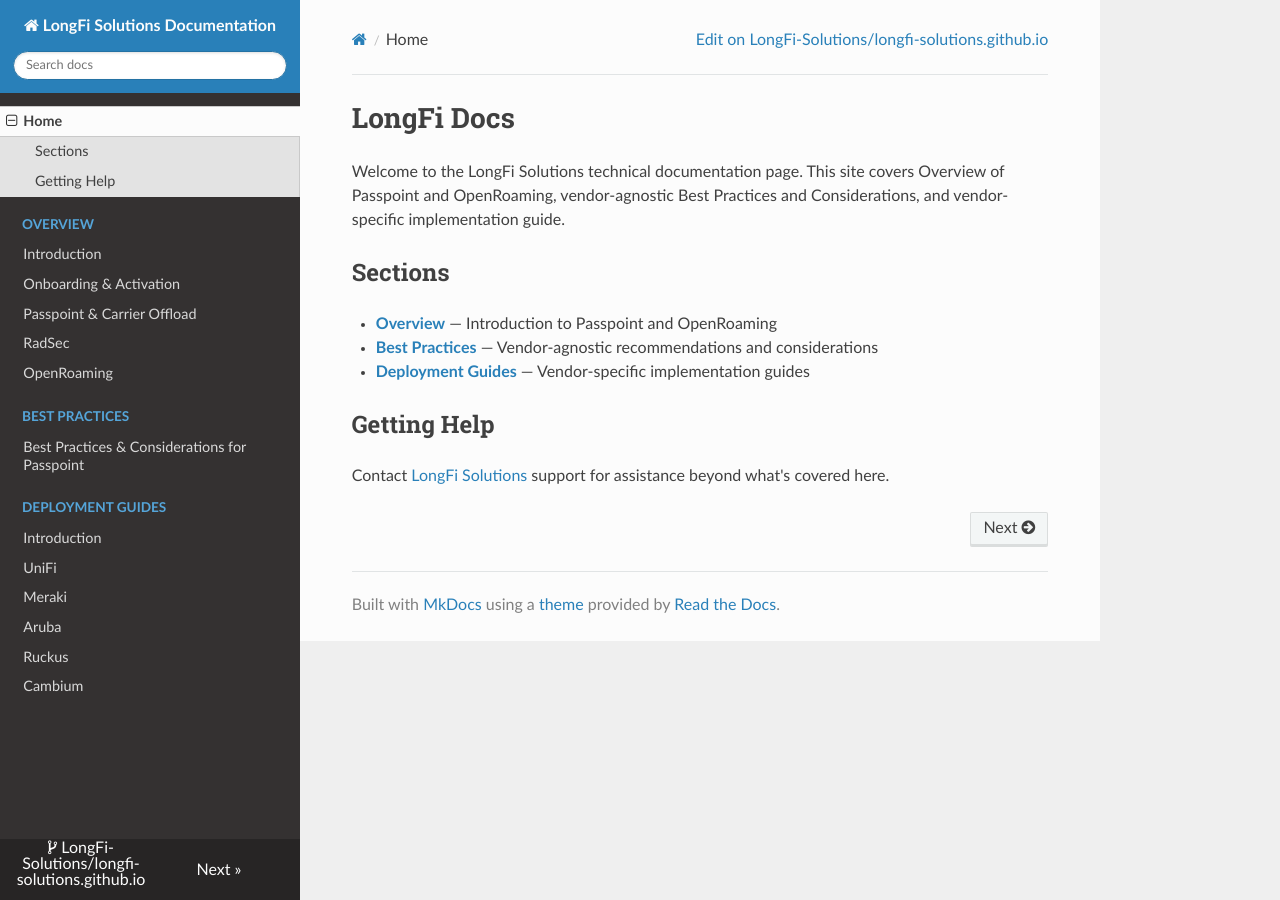
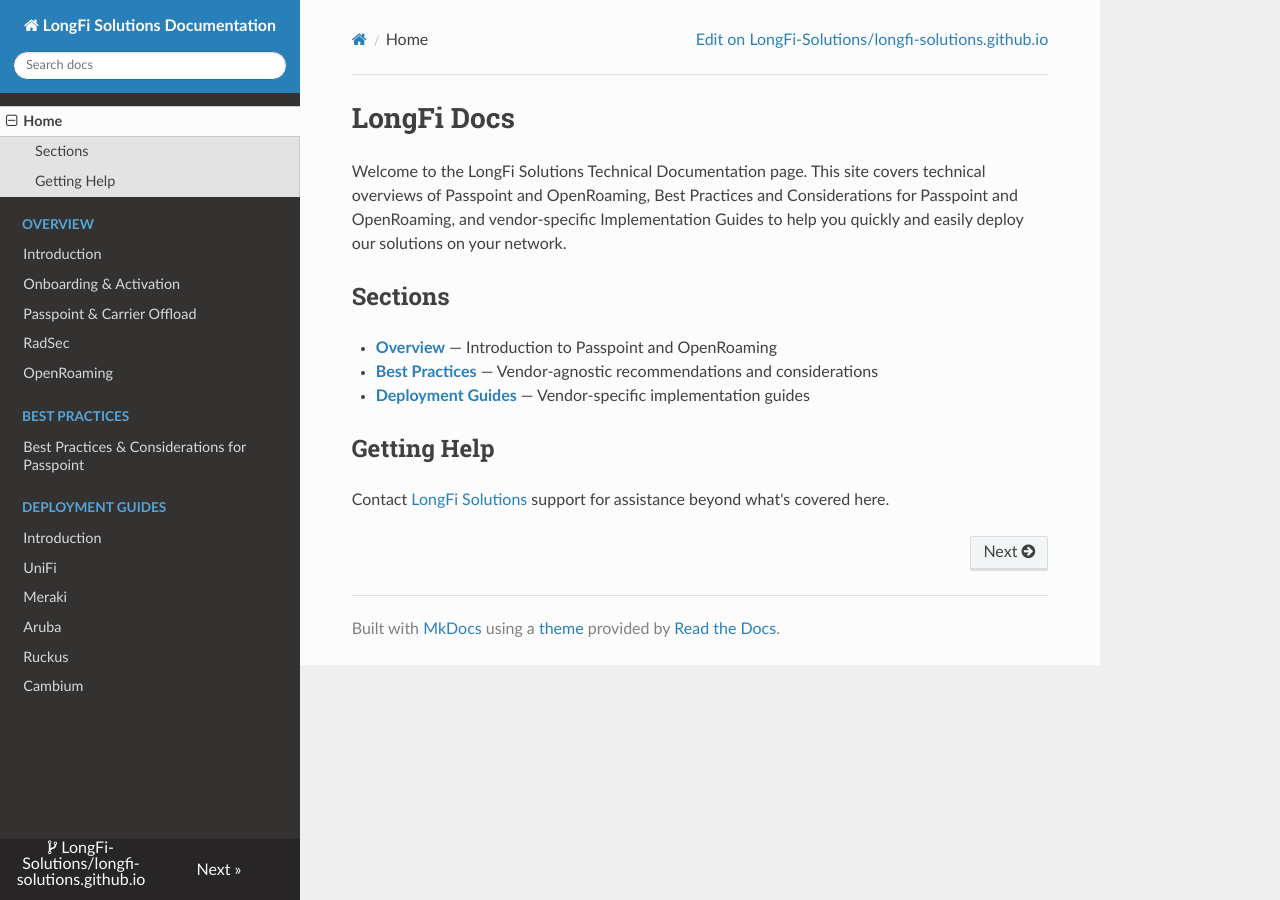
Before and after one commit to LongFi-Solutions/longfi-solutions.github.io, an MkDocs documentation site: the page built from docs/index.md, in a window 1280 px wide. Built offline with MkDocs 1.6.1, drawn with Linux system fonts in a browser that asks for light colours; nearby versions of some CDN libraries.

Commit message:
Update Home Page “home”

```diff
--- a/docs/index.md
+++ b/docs/index.md
@@ -4,13 +4,13 @@ title: Home
 
 # LongFi Docs
 
-Welcome to the LongFi Solutions technical documentation page. This site covers Overview of Passpoint and OpenRoaming, vendor-agnostic Best Practices and Considerations, and vendor-specific implementation guide.
+Welcome to the LongFi Solutions Technical Documentation page. This site covers technical overviews of Passpoint and OpenRoaming, Best Practices and Considerations for Passpoint and OpenRoaming, and vendor-specific Implementation Guides to help you quickly and easily deploy our solutions on your network.
 
 ## Sections
 
-- **[Overview](overview/index.md)** — Introduction to Passpoint and OpenRoaming
-- **[Best Practices](best-practices/index.md)** — Vendor-agnostic recommendations and considerations
-- **[Deployment Guides](deployment/index.md)** — Vendor-specific implementation guides
+- [**Overview**](overview/index.md) — Introduction to Passpoint and OpenRoaming
+- [**Best Practices**](best-practices/index.md) — Vendor-agnostic recommendations and considerations
+- [**Deployment Guides**](deployment/index.md) — Vendor-specific implementation guides
 
 ## Getting Help
 
```
